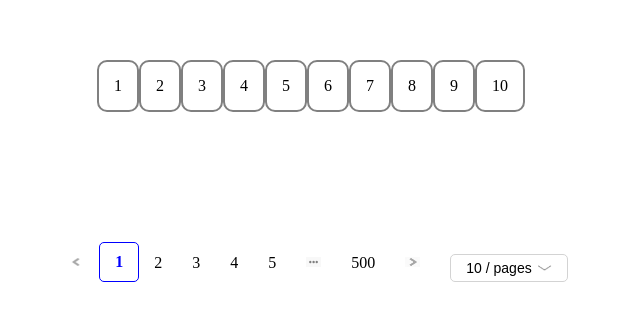
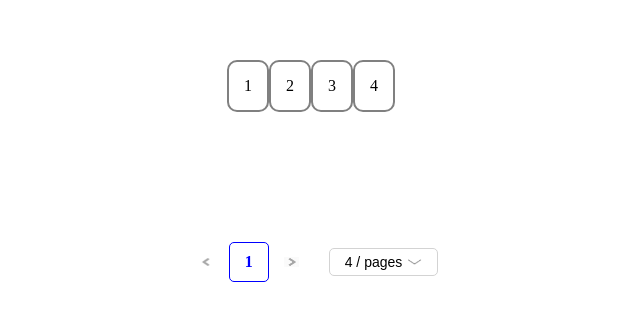
Before and after one commit to eserbina652/slider, a React (Create React App) app: page / in a window 1280 px wide. Shown: the part 229-550 px from the top of the page, without its empty margins (329-969 px from the left). Built offline with nearby package versions, Linux system fonts and the light colour scheme.

Commit message:
pagination has been done

```diff
--- a/src/components/pagination/Pagination.jsx
+++ b/src/components/pagination/Pagination.jsx
@@ -1,46 +1,41 @@
-import React, {useState} from 'react';
+import React, {useEffect, useState} from 'react';
 import './pagination.css'
 import Cell from "./Cell";
-import res from "../../data/data";
 import LeftPictures from "./pictures/LeftPictures";
 import RightPictures from "./pictures/RightPictures";
 import Dropdown from "./dropdown/Dropdown";
 import {downArrow, leftArrow, rightArrow} from "../../assets/images/images";
+import {dropdownData, data} from "../../data/data";
 
 
-const dropdownOptions = [10, 20, 50, 100]
-const data = res
+const dropdownOptions = dropdownData
+const paginationData = data
 
 const Pagination = () => {
     const [isDropdownOpen, setIsDropdownOpen] = useState(false);
-    const [dropdownName, setDropdownName] = useState(dropdownOptions[0])
-    const [numbers, setNumbers] = useState(res)
+    const [dropdownValue, setDropdownValue] = useState(dropdownOptions[0])
+    const [numbers, setNumbers] = useState(paginationData)
     const [currentPage, setCurrentPage] = useState(1)
-
-    const toggleDropdown = () => {
-        setIsDropdownOpen(!isDropdownOpen);
-    }
 
     const handleChangeCurrentPage = (el) => {
         setCurrentPage(el)
     }
 
-    const lastOfNumbers = () => {
-        setNumbers(() => {
-            let newState = []
-            let lastOfNumbers = res[res.length - 1]
-            let currentNumber = lastOfNumbers / dropdownName
-            for (let i = currentNumber; i >= 1; i--) {
-                newState.unshift(i)
+    useEffect(() => {
+        if (!isNaN(dropdownValue)){
+            if (dropdownValue>paginationData[paginationData.length-1]){
+                setNumbers([1])
+            } else {
+                setNumbers(paginationData.slice(0, Math.round(paginationData.length/dropdownValue)))
             }
-            return newState
-        })
-    }
+        }
+        setIsDropdownOpen(false)
+    }, [dropdownValue])
 
     return (<div className='page-wrapper'>
             <div className="pageInfo">
                 {data.map((el, index) => {
-                    if (el<=dropdownName*currentPage&&el>(dropdownName*currentPage)-dropdownName){
+                    if (el<=dropdownValue*currentPage&&el>(dropdownValue*currentPage)-dropdownValue){
                         return <div className='oneOfData' key={index}>{el}</div>
                     }
                 })}
@@ -56,34 +51,30 @@ const Pagination = () => {
                     })} className='images' src={leftArrow} alt="one to left"/>
                 </div>
 
-                {currentPage <= 3 || numbers.map((el, index) => {
+                {currentPage <= 3||numbers.map((el, index) => {
                     if (el === 1) {
                         return <Cell CurrentPage={currentPage} changeCurrentPage={handleChangeCurrentPage} el={el}
                                      key={index} index={index}/>
                     }
                 })}
-                {currentPage <= 4 || <LeftPictures setCurrentPage={setCurrentPage}/>}
-                {numbers.map((el, index) => {
+                {currentPage <= 4||(numbers[numbers.length-1]<10)||<LeftPictures setCurrentPage={setCurrentPage}/>}
+                    {numbers.map((el, index) => {
                     if (el >= currentPage - 2 && el <= currentPage + 2) {
                         return <Cell currentPage={currentPage} changeCurrentPage={handleChangeCurrentPage} el={el}
                                      key={index} index={index}/>
                     }
-                    if (currentPage < 4) {
-                        if (el < currentPage || el <= 5) {
+                    if (currentPage < 4 && (el < currentPage || el <= 5)) {
                             return <Cell currentPage={currentPage} changeCurrentPage={handleChangeCurrentPage} el={el}
                                          key={index} index={index}/>
-                        }
                     }
-                    if (currentPage > numbers[numbers.length - 4]) {
-                        if (el <= numbers[numbers.length - 1] && el >= numbers[numbers.length - 5]) {
+                    if (currentPage > numbers[numbers.length - 4] && (el <= numbers[numbers.length - 1] && el >= numbers[numbers.length - 5])) {
                             return <Cell currentPage={currentPage} changeCurrentPage={handleChangeCurrentPage} el={el}
                                          key={index} index={index}/>
-                        }
                     }
                 })}
-                {currentPage >= numbers[numbers.length - 4] ||
+                {currentPage >= numbers[numbers.length - 4]||(numbers[numbers.length-1]<10)||
                     <RightPictures numbers={numbers} setCurrentPage={setCurrentPage}/>}
-                {currentPage >= numbers[numbers.length - 3] || numbers.map((el, index) => {
+                {currentPage >= numbers[numbers.length - 3] ||(numbers[numbers.length-1]<10) ||numbers.map((el, index) => {
                     if (el === numbers[numbers.length - 1]) {
                         return <Cell currentPage={currentPage} changeCurrentPage={handleChangeCurrentPage} el={el}
                                      key={index} index={index}/>
@@ -92,25 +83,23 @@ const Pagination = () => {
                 <div className="imageWrap">
                     <img onClick={() => setCurrentPage(prevState => {
                         const newCurrentPage = prevState + 1
-                        if (newCurrentPage > numbers[numbers.length - 1]) {
+                        if (newCurrentPage > numbers[numbers.length - 1] || numbers[numbers.length-1]>10 ) {
                             return numbers[numbers.length - 1]
                         }
                         return newCurrentPage
                     })} className='images' src={rightArrow} alt="one to right"/>
                 </div>
                 <div className="dropdown">
-                    <button className={isDropdownOpen ? 'dropdown-open' : "dropdown-toggle"} onClick={toggleDropdown}>
-                        {dropdownName} / pages
+                    <button className={isDropdownOpen ? 'dropdown-open' : "dropdown-toggle"} onClick={() => setIsDropdownOpen(true) }>
+                        {dropdownValue} / pages
                         <img className='images menu' src={downArrow} alt='dropdown'/>
                     </button>
                     {isDropdownOpen &&
                         <ul className="dropdown-menu">
                             {dropdownOptions.map((el, index) => {
                                 return <Dropdown
-                                    dropdownName={dropdownName}
-                                    setDropdownName={setDropdownName}
-                                    toggleDropdown={toggleDropdown}
-                                    lastOfNumbers={lastOfNumbers}
+                                    dropdownValue={dropdownValue}
+                                    setDropdownValue={setDropdownValue}
                                     el={el}
                                     key={index}/>
                             })}
--- a/src/components/pagination/dropdown/Dropdown.jsx
+++ b/src/components/pagination/dropdown/Dropdown.jsx
@@ -1,13 +1,11 @@
 import React from 'react';
 import './dropdown.css'
 
-const Dropdown = ({dropdownName, setDropdownName, toggleDropdown, el, lastOfNumbers}) => {
+const Dropdown = ({dropdownValue, setDropdownValue, el}) => {
     return (
-        <li className={dropdownName === el ? 'liOpen' : undefined}
+        <li className={dropdownValue === el ? 'liOpen' : undefined}
             onClick={() => {
-                lastOfNumbers()
-                setDropdownName(el)
-                toggleDropdown()
+                setDropdownValue(el)
             }}>
             {el} / pages</li>
     );
--- a/src/components/pagination/dropdown/dropdown.css
+++ b/src/components/pagination/dropdown/dropdown.css
@@ -5,6 +5,7 @@
     padding: 5px 0;
     border-radius: 5px;
     box-shadow:  0 1px 5px 0 #646464bf;
+    margin-left: 15px;
 }
 
 .dropdown:hover .dropdown-menu {
@@ -21,6 +22,7 @@
     margin-left: 15px;
 }
 .dropdown-open {
+    margin-left: 15px;
     color: dimgray;
     border: 1px blue solid;
     background-color: white;
--- a/src/components/pagination/pagination.css
+++ b/src/components/pagination/pagination.css
@@ -40,7 +40,7 @@
 
 .pagination{
     display: flex;
-    align-items: flex-end;
+    align-items: center;
     justify-content: center;
     margin-top: 130px;
 
--- a/src/data/data.js
+++ b/src/data/data.js
@@ -1,6 +1,24 @@
-let res = []
-for (let i = 1; i <= 500; i++) {
-    res.push(i)
+let data = []
+for (let i = 1; i <=4; i++) {
+    data.push(i)
 }
 
-export default res
+export {data}
+
+let dropdownDataDefault = [10, 20, 50, 100]
+let dropdownData = []
+
+for (let num of dropdownDataDefault) {
+    if ((data.length/num)>=1){
+        dropdownData.push(num)
+    } else {
+        break;
+    }
+}
+
+if (dropdownData.length===0){
+    dropdownData.push(data.length)
+}
+
+
+export {dropdownData}
```
